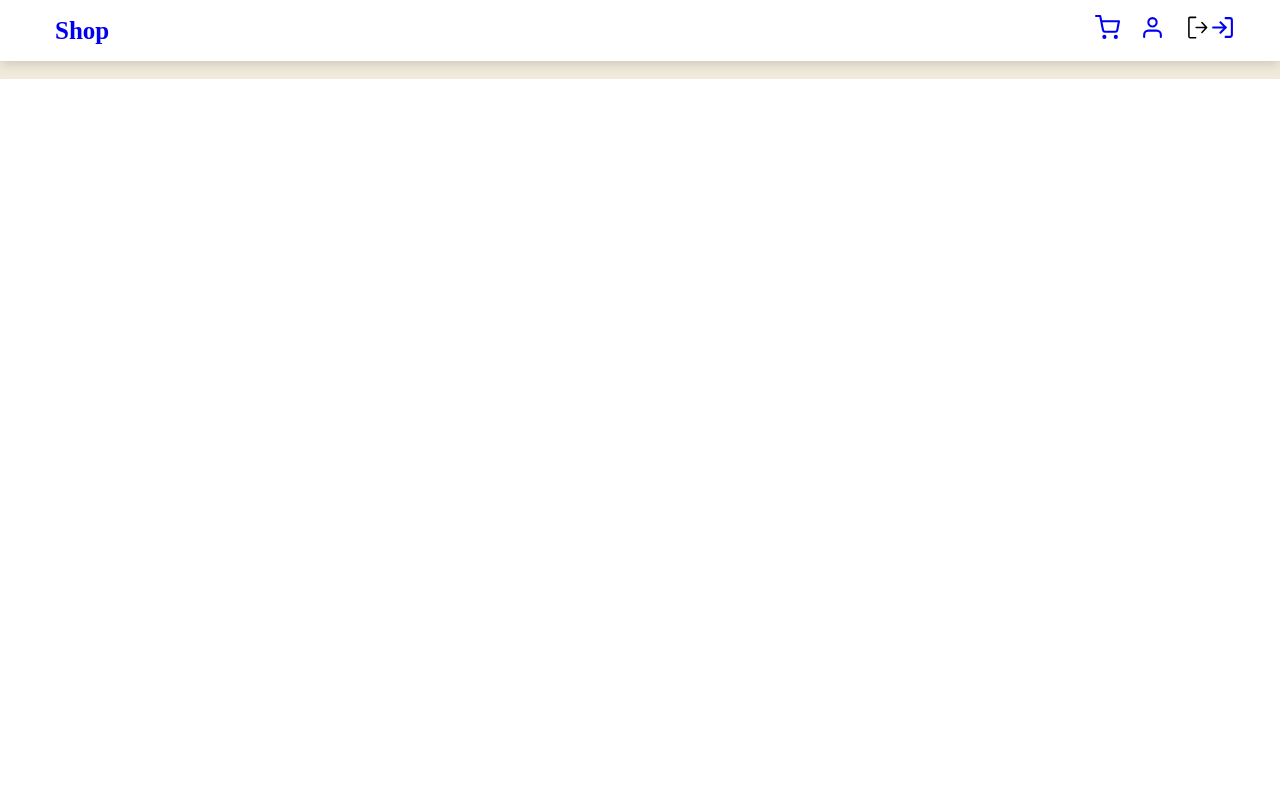
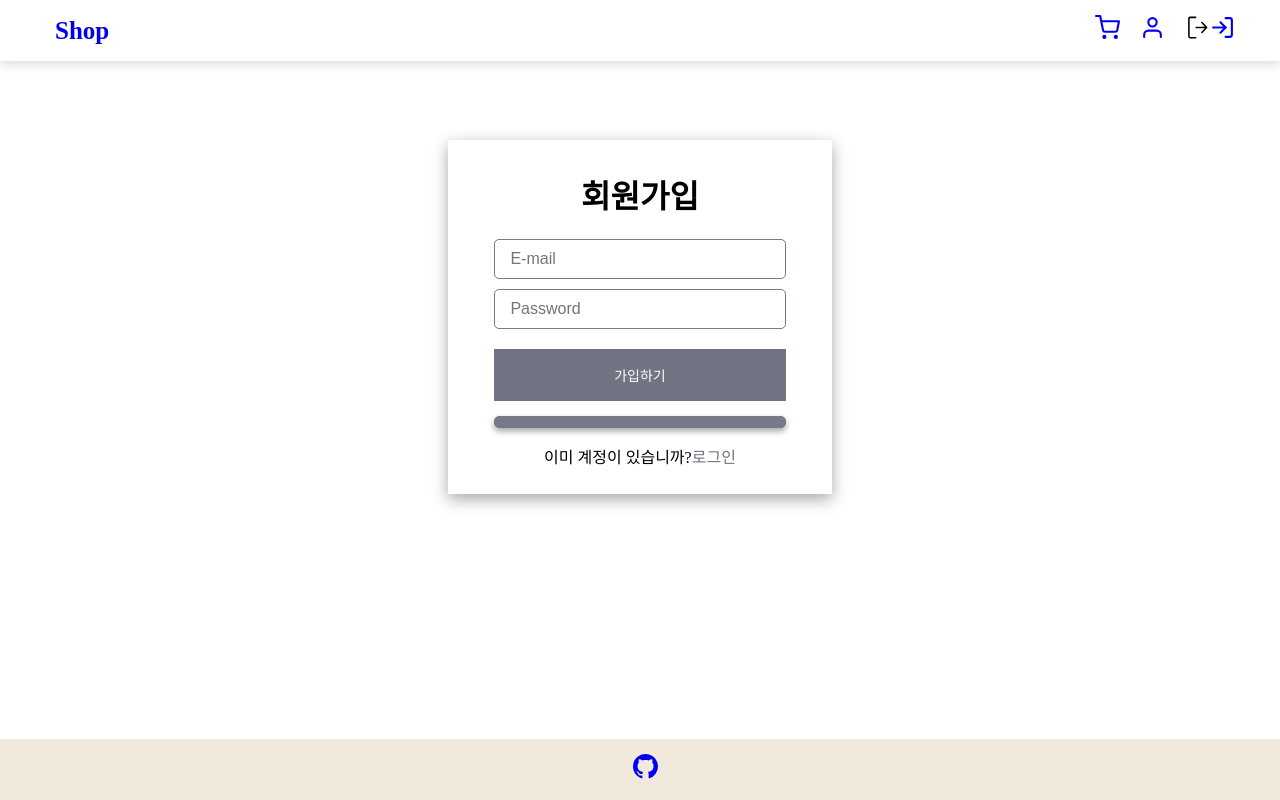
Before and after one commit to ljs981026/shopp-app-react, a React (Vite) app: page /register in a window 1280 px wide. Built offline with nearby package versions, Linux system fonts and the light colour scheme.

Commit message:
로그인 form 추가

```diff
--- a/package.json
+++ b/package.json
@@ -14,6 +14,7 @@
     "axios": "^1.7.9",
     "react": "^18.3.1",
     "react-dom": "^18.3.1",
+    "react-hook-form": "^7.54.2",
     "react-icons": "^5.4.0",
     "react-loading-skeleton": "^3.5.0",
     "react-router-dom": "^7.1.1",
--- a/src/components/form/Form.jsx
+++ b/src/components/form/Form.jsx
@@ -1,8 +1,62 @@
 import React from 'react'
+import styles from './Form.module.scss';
+import { useForm } from 'react-hook-form';
 
-const Form = () => {
+const Form = ({title}) => {
+  const { register, handleSubmit, formState: {errors}, reset } = useForm({
+    mode: 'onChange'
+  })
+
+  const onSubmit = ({ email, password }) => {
+    console.log(email, password)
+  }
+
+  const userEmail = {
+    required: "필수 입력값입니다.",
+    pattern: {
+      vlaue: /^([A-Z|a-z|0-9(\.|_){0,1})+[A-Z|a-z|0-9\@([A-Z|a-z|0-9])+((\.){0,1}[A-Z|a-z|0-9]){2}\.[a-z]{2,3}$/gm,
+      message: "입력하신 이메일 주소가 올바르지 않습니다."
+    }
+  }
+
+  const userPassword = {
+    required: "필수 입력값입니다.",
+    minLength: {
+      value: 4,
+      message: "최소 4자입니다."
+    }
+  }
+
   return (
-    <div>Form</div>
+    <form onSubmit={handleSubmit(onSubmit)} className={styles.form}>
+      <div>
+        <input
+          type="email"
+          placeholder='E-mail'
+          {...register("email", userEmail)}
+        />
+        {errors?.email &&
+          <div>
+            <span className={styles.form_error}>{errors.email.message}</span>
+          </div>
+        }
+      </div>
+      <div>
+        <input
+          type="password"
+          placeholder='Password'
+          {...register("password", userPassword)}
+        />
+        {errors?.password &&
+          <div>
+            <span className={styles.form_error}>{errors.password.message}</span>
+          </div>
+        }
+
+      </div>
+      <button type='submit'>{title}</button>
+      <span className={styles.form_error}></span>
+    </form>
   )
 }
 
--- a/src/pages/LoginPage/index.jsx
+++ b/src/pages/LoginPage/index.jsx
@@ -1,8 +1,18 @@
 import React from 'react'
+import { Link } from 'react-router-dom'
+import SignIn from './sign-in/SignIn'
 
 const LoadingPage = () => {
   return (
-    <div>LoadingPage</div>
+    <div className='page'>
+      <div className='form_container'>
+        <h1>로그인</h1>
+        <SignIn />
+        <p>
+          계정이 없습니까?<Link to={"/register"}>가입하기</Link>
+        </p>
+      </div>
+    </div>
   )
 }
 
--- /dev/null
+++ b/src/pages/LoginPage/sign-in/SignIn.jsx
@@ -0,0 +1,12 @@
+import React from 'react'
+import Form from '../../../components/form/Form'
+
+const SignIn = () => {
+  return (
+    <Form
+      title={"로그인"}
+    />
+  )
+}
+
+export default SignIn
--- a/src/pages/RegisterPage/index.jsx
+++ b/src/pages/RegisterPage/index.jsx
@@ -1,8 +1,18 @@
 import React from 'react'
+import SignUp from './sign-up/SignUp'
+import { Link } from 'react-router-dom'
 
 const RegisterPage = () => {
   return (
-    <div>RegisterPage</div>
+    <div className='page'>
+      <div className='form_container'>
+        <h1>회원가입</h1>
+        <SignUp />
+        <p>
+          이미 계정이 있습니까?<Link to={"/login"}>로그인</Link>
+        </p>
+      </div>
+    </div>
   )
 }
 
--- /dev/null
+++ b/src/pages/RegisterPage/sign-up/SignUp.jsx
@@ -0,0 +1,12 @@
+import React from 'react'
+import Form from '../../../components/form/Form'
+
+const SignUp = () => {
+  return (
+    <Form
+      title={"가입하기"}
+    />
+  )
+}
+
+export default SignUp
```
Also changed, not shown: 1 other file (tests, documents, lock files or other folders).
